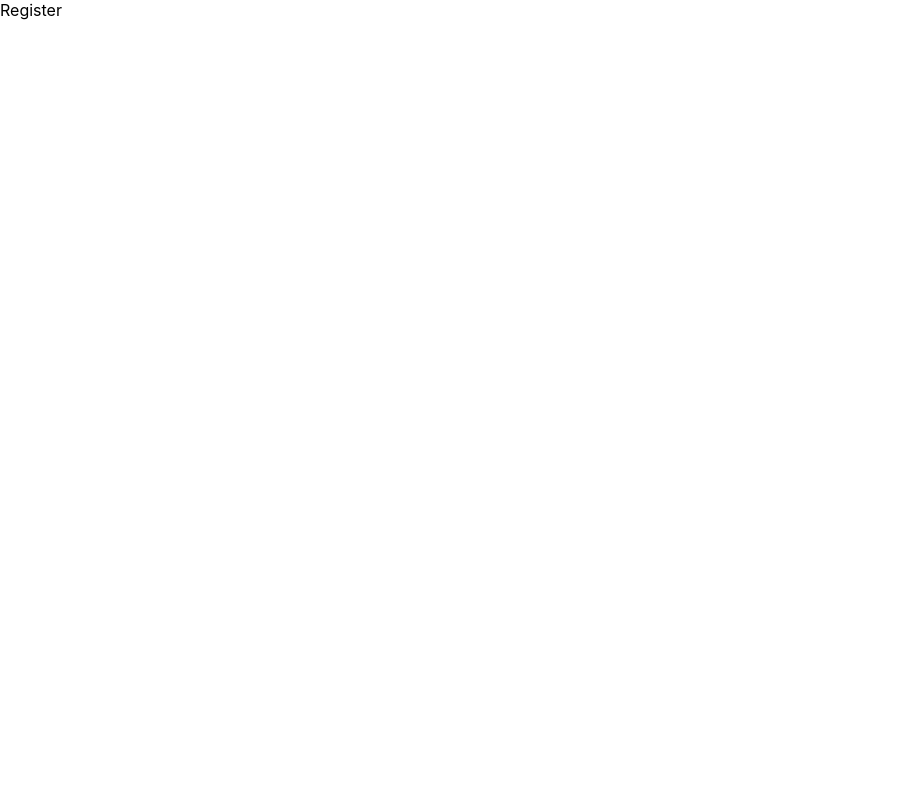
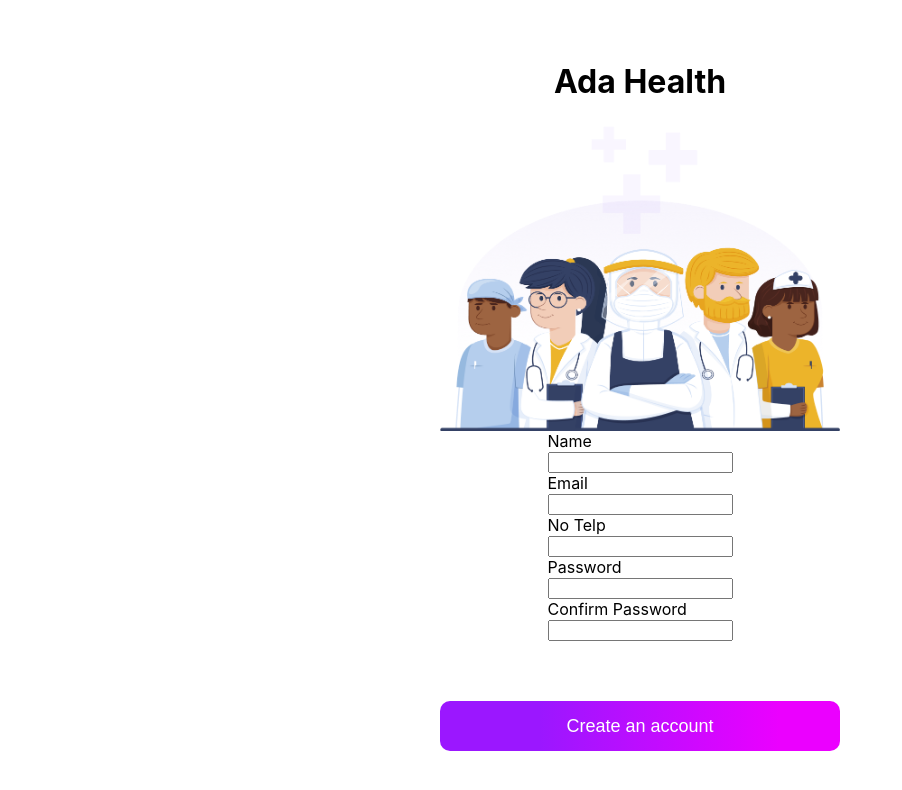
Before and after one commit to alextheodore/LungDiseaseIdentification, a React (Create React App) app: page /register in a window 1280 px wide. Shown: the top 790 px of the page, without its empty margins (0-902 px from the left). Built offline with nearby package versions, Linux system fonts and the light colour scheme.

Commit message:
landing page

```diff
--- a/package.json
+++ b/package.json
@@ -6,6 +6,7 @@
     "@testing-library/jest-dom": "^5.17.0",
     "@testing-library/react": "^13.4.0",
     "@testing-library/user-event": "^13.5.0",
+    "axios": "^1.6.8",
     "react": "^18.2.0",
     "react-dom": "^18.2.0",
     "react-router-dom": "^6.22.3",
--- a/src/components/landing/index.css
+++ b/src/components/landing/index.css
@@ -7,18 +7,20 @@
     justify-content: center;
 }
 
-
 .logo {
-    width: 80vw;
+    width: 100vw;
+    max-width: 400px;
     height: auto;
 }
 
 .button-primary {
-    width: 80vw;
+    width: 85vw;
     color: white;
     font-size: large;
     height: 50px;
-    margin-top: 20px;
+    margin-top: 60px;
+    margin-bottom: 8px;
+    max-width: 400px;
     border-radius: 10px;
     border: none;
     -webkit-border-radius: 10px;
@@ -30,7 +32,8 @@
 }
 
 .button-container {
-    width: 80vw;
+    width: 85vw;
+    max-width: 400px;
     display: flex;
     flex-direction: row;
     justify-content: space-between;
@@ -39,7 +42,8 @@
 
 .button-left {
     width: 35vw;
-    height: 50px;
+    max-width: 180px;
+    height: 55px;
     color: white;
     font-size: large;
     margin-top: 20px;
@@ -55,7 +59,8 @@
 
 .button-right {
     width: 35vw;
-    height: 50px;
+    max-width: 180px;
+    height:55px;
     color: white;
     font-size: large;
     margin-top: 20px;
--- a/src/components/landing/index.js
+++ b/src/components/landing/index.js
@@ -8,9 +8,9 @@ function LandingComponent() {
   return (
     <>
       <div className="container">
-        <h1 style={{ fontWeight: "bold" }}>Ada Health</h1>
+        <h1 style={{ fontWeight: "bold", fontSize: "40px"}}>Ada Health</h1>
         <img className="logo" src={Logo} alt="logo" />
-        <button onClick={() => navigate("/login")} className="button-primary">
+        <button onClick={() => navigate("/")} className="button-primary">
           Get Started
         </button>
         <div className="button-container">
--- a/src/components/login/index.css
+++ b/src/components/login/index.css
@@ -0,0 +1,7 @@
+.button-container {
+    width: 80vw;
+    display: flex;
+    flex-direction: row;
+    justify-content: space-between;
+    align-items: center;
+}
--- a/src/components/login/index.js
+++ b/src/components/login/index.js
@@ -1,8 +1,44 @@
 import React from 'react'
+import { useNavigate } from "react-router-dom";
+import Logo from "../../asset/image/icon.png";
+import "./index.css";
+import { useState } from 'react';
+
 
 function LoginComponent() {
+  const navigate = useNavigate()
+
+  const [inputValue, setInputValue] = useState('');
+
+  const  handleChange = (event) => {
+		setInputValue(event.target.value);
+	};
+
   return (
-    <div>Login</div>
+    <>
+    <div className="container">
+      <h1 style={{ fontWeight: "bold" }}>Ada Health</h1>
+      <img className="logo" src={Logo} alt="logo" />
+
+      <form>
+	      <label>Email
+        <br></br>
+	      <input  type="text"  value={inputValue} onChange={handleChange} />
+	      </label>
+      </form>
+
+      <form>
+	      <label>Password
+        <br></br>
+	      <input  type="text"  value={inputValue} onChange={handleChange} />
+	      </label>
+      </form>
+
+      <button onClick={() => navigate("/login")} className="button-primary">
+        LOGIN
+      </button>
+    </div>
+  </>
   )
 }
 
--- a/src/components/register/index.js
+++ b/src/components/register/index.js
@@ -1,8 +1,66 @@
 import React from 'react'
+import { useNavigate } from "react-router-dom";
+import Logo from "../../asset/image/icon.png";
+import "./index.css";
+import { useState } from 'react';
 
 function RegisterComponent() {
+  const navigate = useNavigate()
+
+  const [inputValue, setInputValue] = useState('');
+
+  const  handleChange = (event) => {
+		setInputValue(event.target.value);
+	};
+
   return (
-    <div>Register</div>
+    <>
+    <div className="container">
+      <h1 style={{ fontWeight: "bold" }}>Ada Health</h1>
+      <img className="logo" src={Logo} alt="logo" />
+
+      <form>
+	      <label>Name
+        <br></br>
+	      <input  type="text"  value={inputValue} onChange={handleChange} />
+	      </label>
+      </form>
+
+      <form>
+	      <label>Email
+        <br></br>
+	      <input  type="text"  value={inputValue} onChange={handleChange} />
+	      </label>
+      </form>
+
+      <form>
+	      <label>No Telp
+        <br></br>
+	      <input  type="text"  value={inputValue} onChange={handleChange} />
+	      </label>
+      </form>
+
+      <form>
+	      <label>Password
+        <br></br>
+	      <input  type="text"  value={inputValue} onChange={handleChange} />
+	      </label>
+      </form>
+
+      <form>
+	      <label>Confirm Password
+        <br></br>
+	      <input  type="text"  value={inputValue} onChange={handleChange} />
+	      </label>
+      </form>
+
+
+
+      <button onClick={() => navigate("/login")} className="button-primary">
+        Create an account
+      </button>
+    </div>
+  </>
   )
 }
 
```
Also changed, not shown: 1 other file (tests, documents, lock files or other folders).
